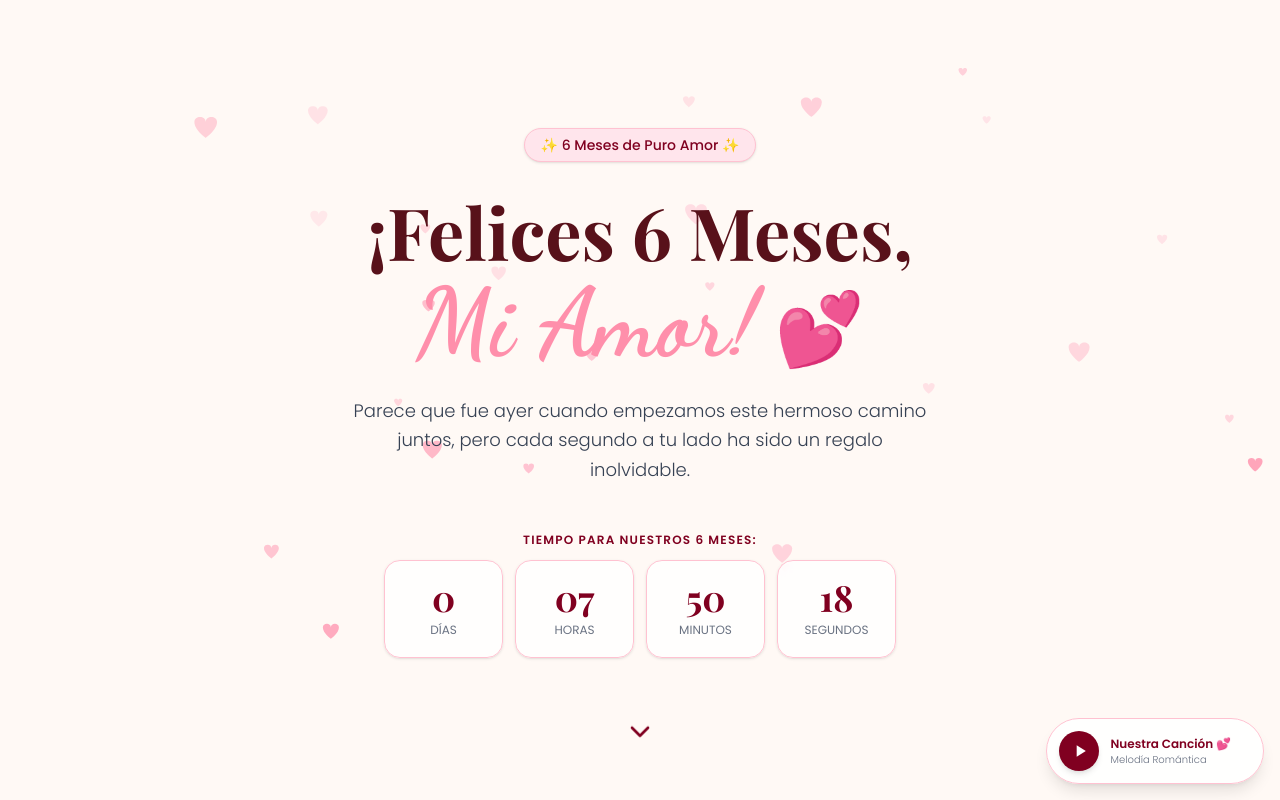
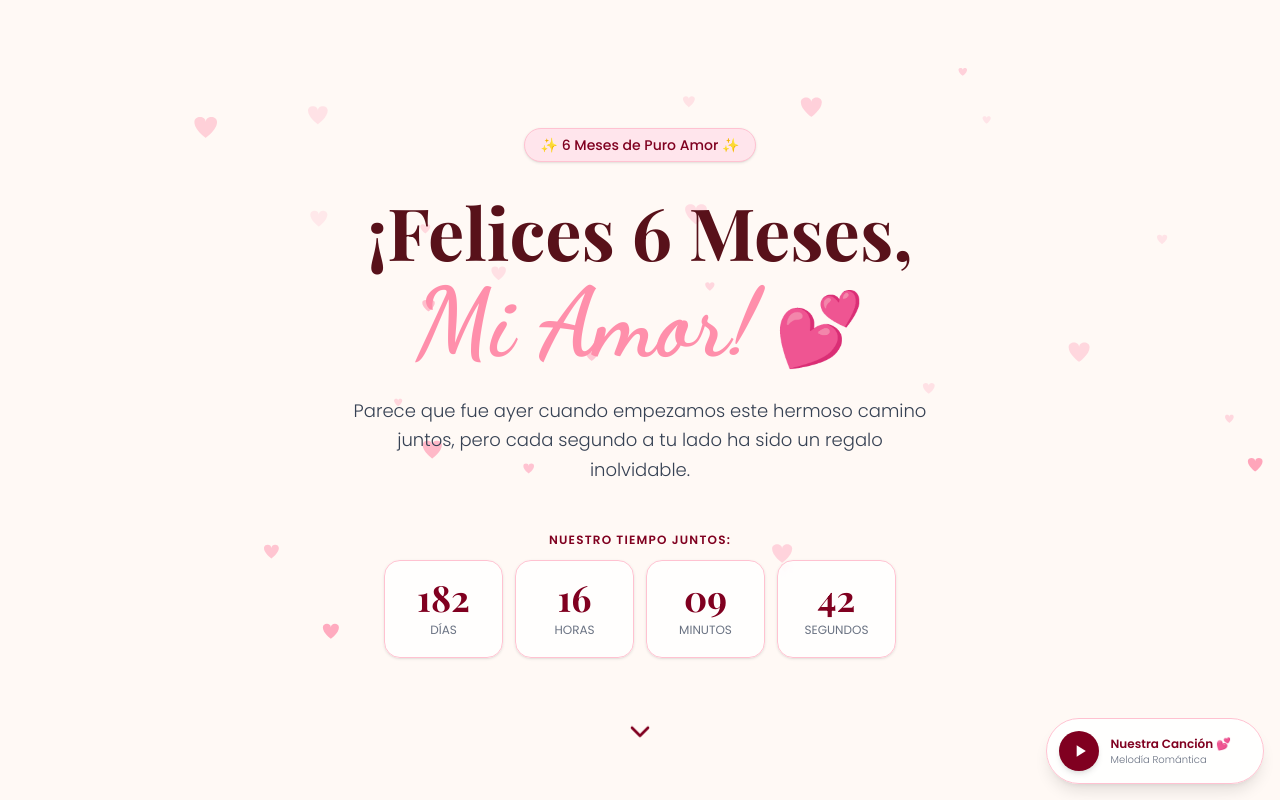
Before and after one commit to s-barrios-b/Detalle, a Next.js app: page / in a window 1280 px wide. Shown: the top 800 px of the page. Built offline with nearby package versions, Linux system fonts and the light colour scheme.

Commit message:
reformular contador

```diff
--- a/app/page.tsx
+++ b/app/page.tsx
@@ -51,7 +51,7 @@ export default function Home() {
             className="pt-6"
           >
             <p className="text-xs uppercase tracking-widest text-romantic-wine font-semibold mb-3">
-              Tiempo para nuestros 6 meses:
+              Nuestro Tiempo Juntos:
             </p>
             <Countdown />
           </motion.div>
--- a/components/Countdown.tsx
+++ b/components/Countdown.tsx
@@ -11,18 +11,14 @@ export function Countdown() {
   });
 
   useEffect(() => {
-    // La meta: Mañana a las 00:00 (10 de octubre de 2026 a las 12:00 AM hora local)
-    const targetDate = new Date("2026-10-10T00:00:00-05:00");
+    // Su fecha de inicio real: 10 de Abril de 2026 a las 00:00
+    // Al contar hacia arriba desde esta fecha, reflejará el tiempo exacto que "ya es".
+    const startDate = new Date("2026-04-10T00:00:00-05:00");
 
     const timer = setInterval(() => {
       const now = new Date();
-      const diff = targetDate.getTime() - now.getTime();
-
-      if (diff <= 0) {
-        setTimeLeft({ days: 0, hours: "00", minutes: "00", seconds: "00" });
-        clearInterval(timer);
-        return;
-      }
+      // Contar hacia arriba: cuánto tiempo ha pasado desde su inicio
+      const diff = now.getTime() - startDate.getTime();
 
       const days = Math.floor(diff / (1000 * 60 * 60 * 24));
       const hours = Math.floor((diff / (1000 * 60 * 60)) % 24);
```
